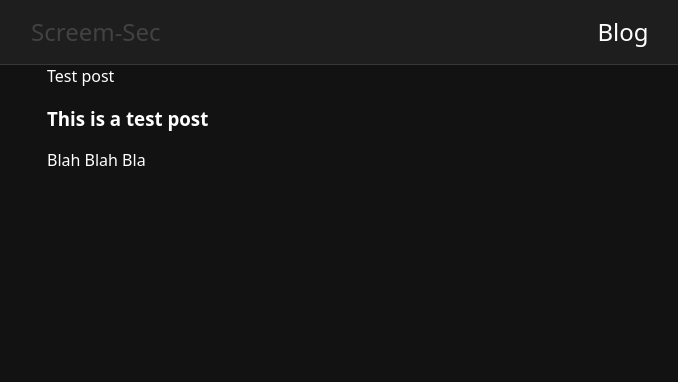
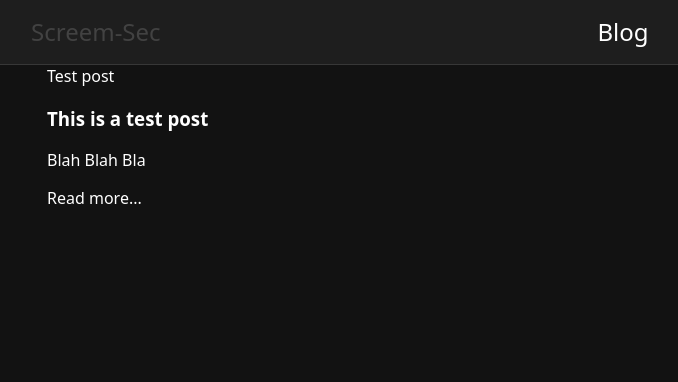
Before and after one commit to Screem-Sec/Dev-Site, a Jekyll site: the page built from index.md, in a window 1280 px wide. Shown: the top 382 px of the page, without its empty margins (17-695 px from the left). Built offline with Jekyll 4.4.1, drawn with Linux system fonts in a browser that asks for light colours.

Commit message:
Update index.html

```diff
--- a/_layouts/index.html
+++ b/_layouts/index.html
@@ -5,7 +5,7 @@
       {% for post in site.posts %}
         <li class="post-item">
           <a class="post-title" href="{{ post.url }}">{{ post.title }}</a>
-          <div class="post-excerpt">{{ post.excerpt }}</div>
+          <div class="post-excerpt">{{ post.excerpt }} <a class="post-more" href="{{ post.url }}">Read more...</a></div>
         </li>
       {% endfor %}
     </ul>
```
